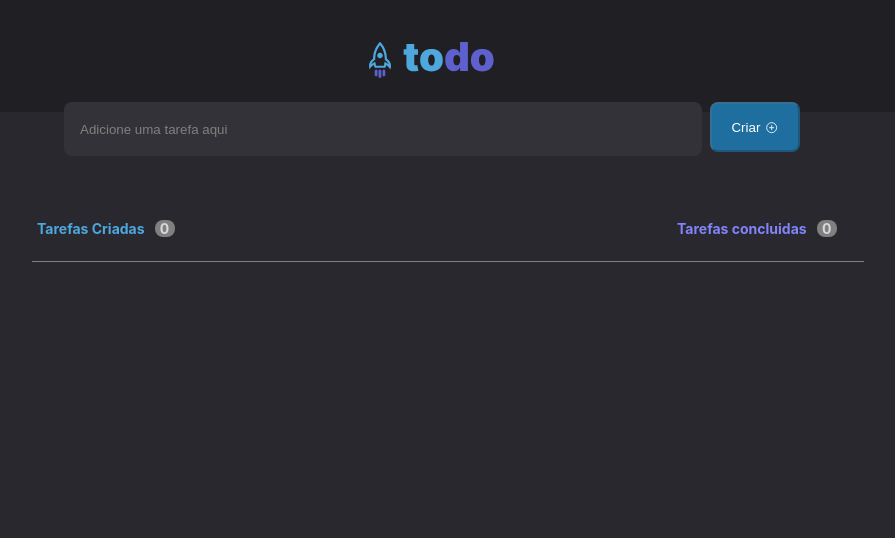
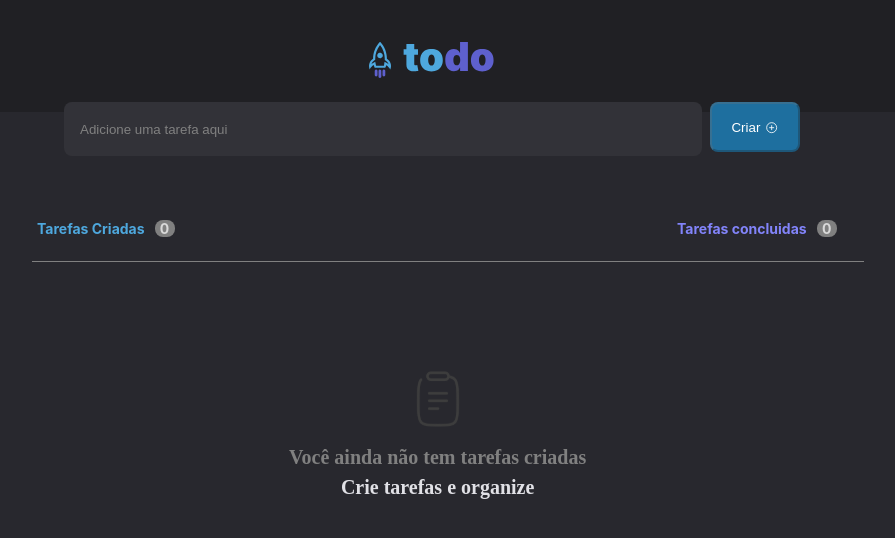
Before and after one commit to ReinaldoARamos/Todo_React, a React (Vite) app: page / in a window 1280 px wide. Shown: the top 538 px of the page, without its empty margins (208-1103 px from the left). Built offline with nearby package versions, Linux system fonts and the light colour scheme.

Commit message:
escondendo o clioboard caso seja adicionado coisas no Tela

```diff
--- a/src/componentes/Task.jsx
+++ b/src/componentes/Task.jsx
@@ -1,48 +1,49 @@
 import styles from "../componentes/Task.module.css";
 import ClipboardLogo from "../assets/Clipboard.svg";
 import { PlusCircle } from "phosphor-react";
-import { NewTask} from "../componentes/TaskManager/NewTask";
+import { NewTask } from "../componentes/TaskManager/NewTask";
 import { useState } from "react";
+
+export function Task() {
+  const counter = 0;
+
+  const [TaskContent, setTaskContent] = useState("");
+  const [Task, setNewTask] = useState([]);
+
+  function handleInputChange() {
+    const InputContent = event.target.value;
+    setTaskContent(InputContent);
+  }
+
+  function addNewTask() {
+    event.preventDefault();
+    const Clip = document.getElementById('dori')
+    Clip.style.display = "none"
+    console.log(Task, Clip);
+    setNewTask([...Task, TaskContent]);
+    setTaskContent("");
+
+  }
 
 
 
 
-
-export function Task() {
-  const counter = 0;
-
-  const [TaskContent, setTaskContent] = useState('');
-  const [Task, setNewTask] = useState([]);
-
-
-  function handleInputChange() {
-    const InputContent = event.target.value;
-    setTaskContent(InputContent)
-
-  }
-
-  function addNewTask() {
-    event.preventDefault();
-
-   console.log(Task)
-    setNewTask([...Task, TaskContent]);
-    setTaskContent('')
-
-
-  }
-
   return (
-    <div >
+    <div>
       <div className={styles.createTask}>
         <input
-
           onChange={handleInputChange}
           className={styles.input}
           placeholder={"Adicione uma tarefa aqui"}
-        value= {TaskContent}
-      required
+          value={TaskContent}
+          required
         />
-        <button  onClick={addNewTask} className={styles.button} disabled={!TaskContent} >
+
+        <button
+          onClick={addNewTask}
+          className={styles.button}
+          disabled={!TaskContent}
+        >
           Criar
           <PlusCircle />
         </button>
@@ -60,7 +61,16 @@ export function Task() {
         </span>
       </div>
       <main>
-        <footer className={styles.Line}></footer>
+
+      <div   className={styles.Clipboard} id='dori'>
+        <span>
+          <img src={ClipboardLogo} />
+          Você ainda não tem tarefas criadas
+          <p>Crie tarefas e organize</p>
+        </span>
+      </div>
+
+        <footer  className={styles.Line}></footer>
 
         {Task.map((item, index) => {
           return <NewTask key={index} content={item} />;
--- a/src/componentes/Task.module.css
+++ b/src/componentes/Task.module.css
@@ -64,6 +64,7 @@
  height: 287px;
  left: calc(50% - 736px/2);
  top: 291px;
+
 }
 
 .Clipboard span{
@@ -79,12 +80,20 @@
     padding-top: 80px;
     color: rgba(128, 128, 128, 1);
     font-size: 20px;
+
+
 }
 .Clipboard img{
     margin-bottom: 15px;
 }
 .Clipboard p{
     color: var(--grey-100);
+}
+
+.Clipboard:disabled{
+
+background-color: #1E6F9F;
+
 }
 
 
--- a/src/main.jsx
+++ b/src/main.jsx
@@ -6,10 +6,10 @@ import './global.css'
 
 
 ReactDOM.createRoot(document.getElementById('root')).render(
-  <React.StrictMode>
+
 
     <App />
 
 
-  </React.StrictMode>,
+
 )
```
